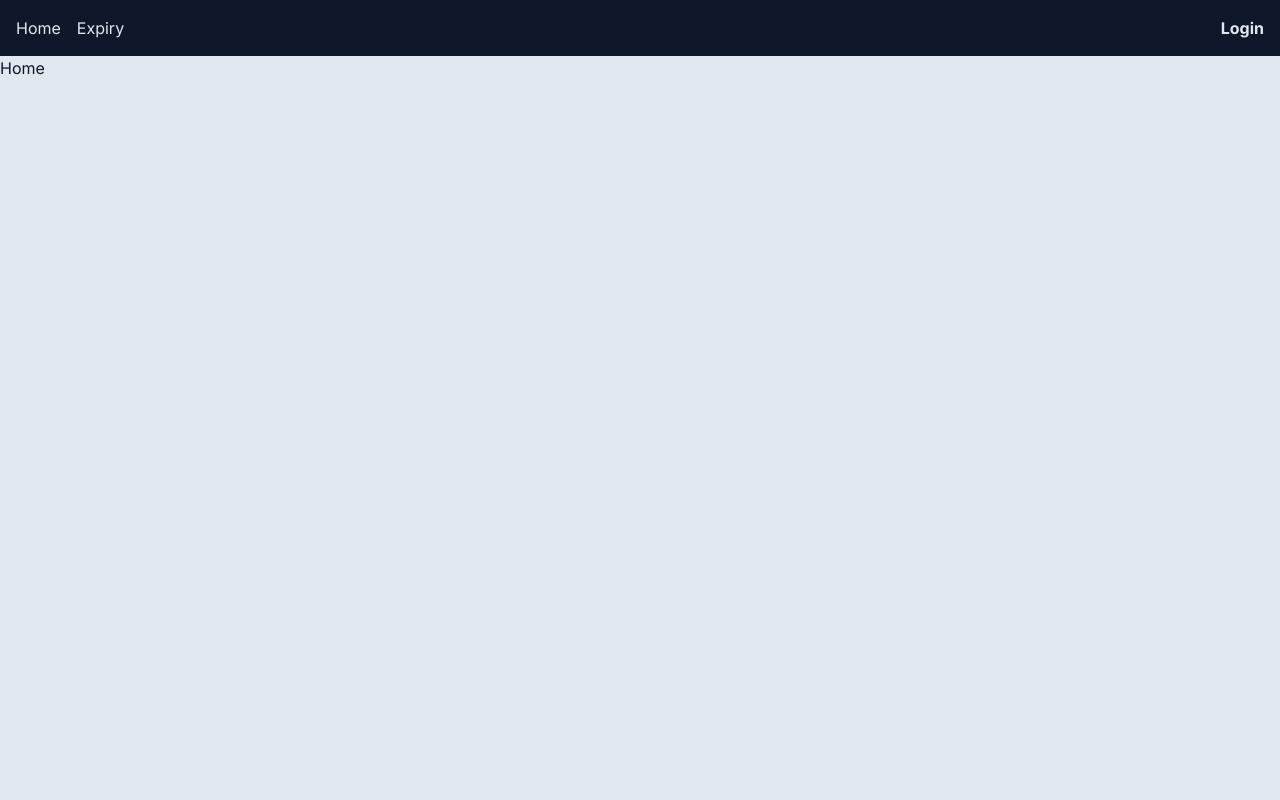
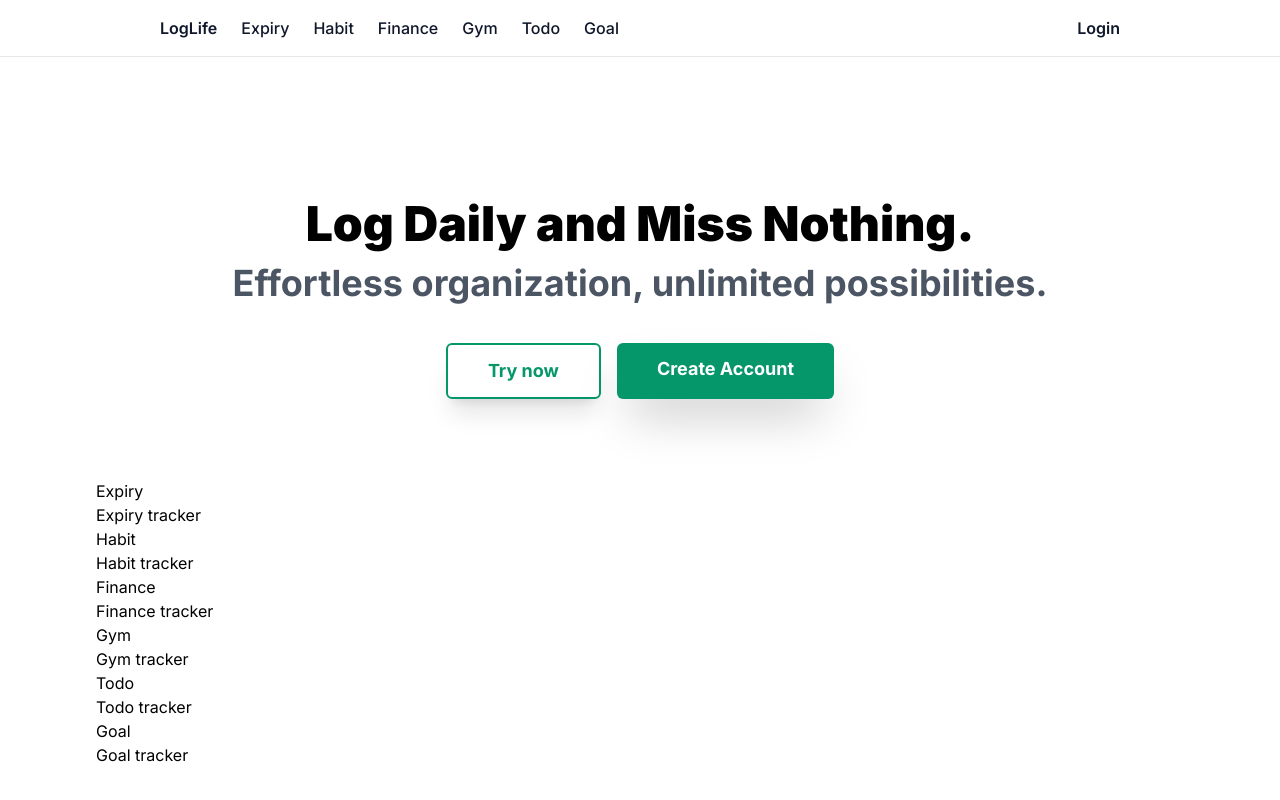
Before and after one commit to Manoj-Karthick/loglife, a Next.js app: page / in a window 1280 px wide. Built offline with nearby package versions, Linux system fonts and the light colour scheme.

Commit message:
Started creating UI for landing page

```diff
--- /dev/null
+++ b/app/(components)/Feature.jsx
@@ -0,0 +1,32 @@
+const Feature = () => {
+  return (
+    <div className="m-20">
+      <div>
+        <div>Expiry</div>
+        <div>Expiry tracker</div>
+      </div>
+      <div>
+        <div>Habit</div>
+        <div>Habit tracker</div>
+      </div>
+      <div>
+        <div>Finance</div>
+        <div>Finance tracker</div>
+      </div>
+      <div>
+        <div>Gym</div>
+        <div>Gym tracker</div>
+      </div>
+      <div>
+        <div>Todo</div>
+        <div>Todo tracker</div>
+      </div>
+      <div>
+        <div>Goal</div>
+        <div>Goal tracker</div>
+      </div>
+    </div>
+  );
+};
+
+export default Feature;
--- /dev/null
+++ b/app/(components)/Header.jsx
@@ -0,0 +1,24 @@
+const Header = () => {
+  return (
+    <div className="pt-28 text-center">
+      <div className="text-5xl font-black leading-relaxed">
+        Log Daily and Miss Nothing.
+      </div>
+      <div className="text-4xl font-bold text-gray-600">
+        Effortless organization, unlimited possibilities.{" "}
+      </div>
+      <div className="inline-block">
+        <div className="flex space-x-4 mt-10">
+          <div className="border-2 border-emerald-600 shadow-xl text-emerald-600 py-3 px-10 font-bold text-lg rounded-md cursor-pointer">
+            Try now
+          </div>
+          <div className="text-white bg-emerald-600 shadow-2xl py-3 px-10 font-bold text-lg rounded-md cursor-pointer">
+            Create Account
+          </div>
+        </div>
+      </div>
+    </div>
+  );
+};
+
+export default Header;
--- a/app/(components)/Nav.jsx
+++ b/app/(components)/Nav.jsx
@@ -2,13 +2,20 @@ import Link from "next/link";
 
 const Nav = () => {
   return (
-    <nav className="flex justify-between text-slate-200 bg-slate-900 p-4">
-      <div className="flex items-center space-x-4">
-        <Link href="/">Home</Link>
+    <nav className="flex justify-between text-slate-900 p-4 border-b px-40">
+      <div className="flex items-center font-medium space-x-6">
+        <Link className="font-semibold hover:text-emerald-600" href="/">
+          LogLife
+        </Link>
         <Link href="/Expiry">Expiry</Link>
+        <Link href="/Expiry">Habit</Link>
+        <Link href="/Expiry">Finance</Link>
+        <Link href="/Expiry">Gym</Link>
+        <Link href="/Expiry">Todo</Link>
+        <Link href="/Expiry">Goal</Link>
       </div>
       <div>
-        <p className="font-bold">Login</p>
+        <p className="font-semibold cursor-pointer">Login</p>
       </div>
     </nav>
   );
--- a/app/layout.js
+++ b/app/layout.js
@@ -15,9 +15,7 @@ export default function RootLayout({ children }) {
       <body className={inter.className}>
         <div className="flex flex-col h-screen max-h-screen">
           <Nav></Nav>
-          <div className="flex-grow overflow-y-auto bg-slate-200 text-slate-900">
-            {children}
-          </div>
+          <div className="flex-grow overflow-y-auto p-4">{children}</div>
         </div>
       </body>
     </html>
--- a/app/page.jsx
+++ b/app/page.jsx
@@ -1,5 +1,13 @@
+import Header from "./(components)/Header";
+import Feature from "./(components)/feature";
+
 const Home = () => {
-  return <div>Home</div>;
+  return (
+    <div class="container mx-auto">
+      <Header></Header>
+      <Feature></Feature>
+    </div>
+  );
 };
 
 export default Home;
```
